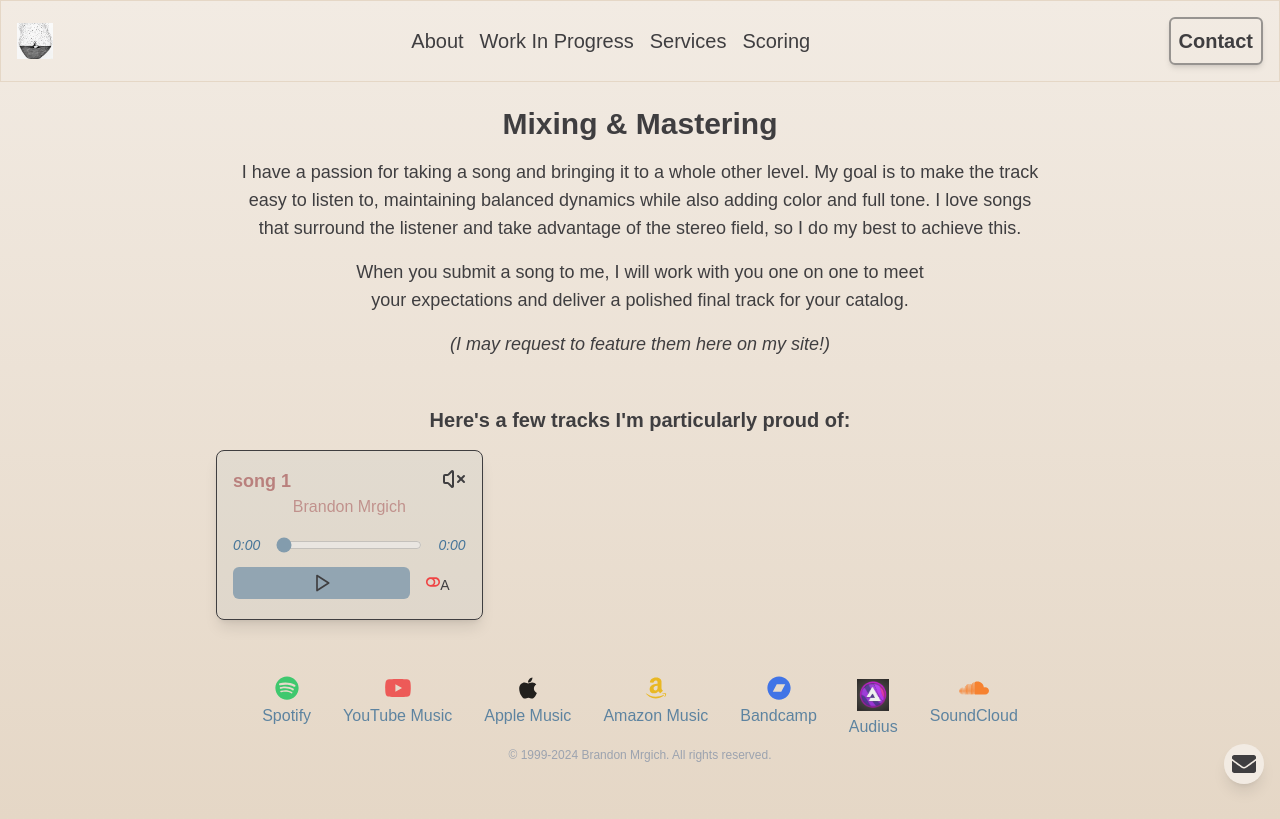
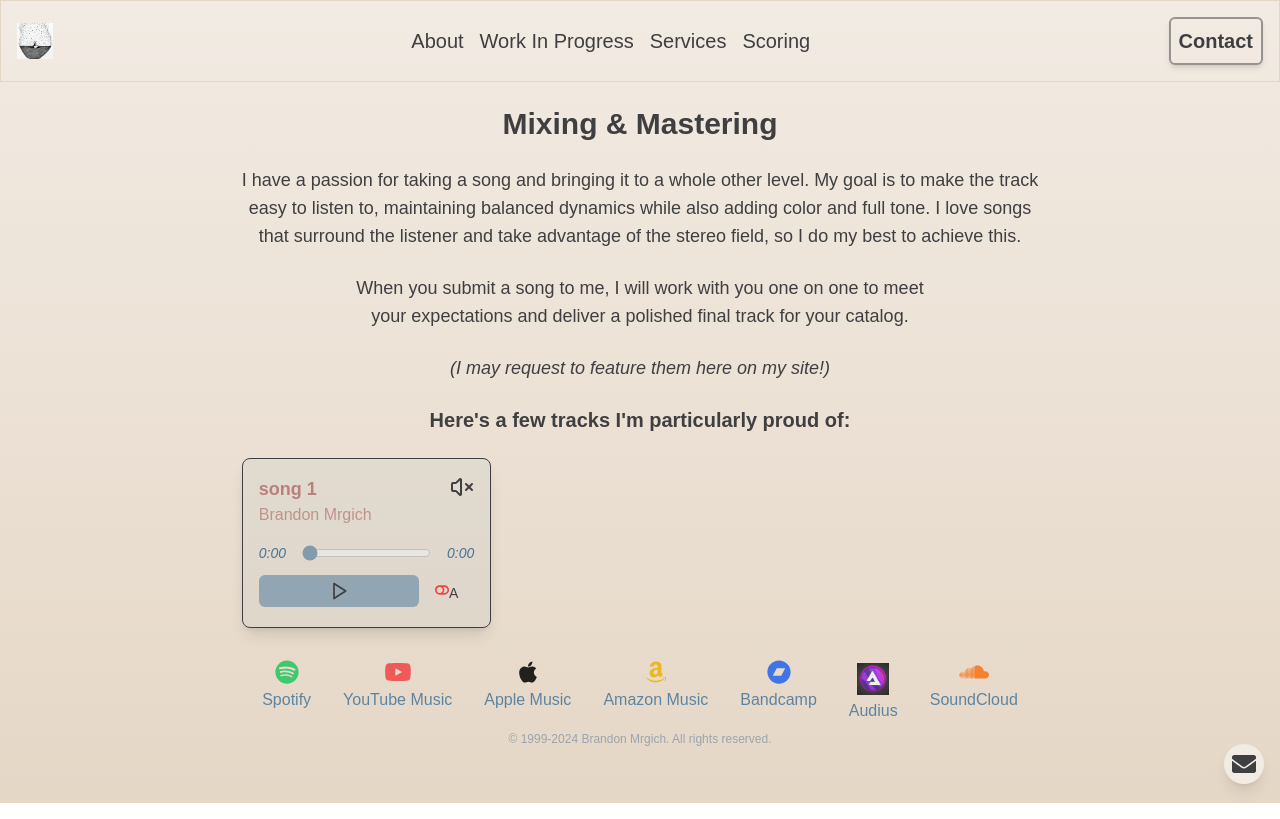
Before and after one commit to brandonmrgich/music-portfolio, a React (Create React App) app: page /#/services in a window 1280 px wide. Built offline with nearby package versions, Linux system fonts and the light colour scheme.

Commit message:
made page spacing and styling consistent. Fixed artist name position being wrongly centered on player cards.

```diff
--- a/src/App.js
+++ b/src/App.js
@@ -24,7 +24,7 @@ const App = () => {
 
     return (
         <Router>
-            <div className="min-h-screen flex flex-col text-comfy-dark bg-gradient-to-b from-comfy-light to-comfy-medium">
+            <div className="w-full min-h-screen flex flex-col text-comfy-dark bg-gradient-to-b from-comfy-light to-comfy-medium">
                 <nav className="p-4 border border-comfy-medium text-xl">
                     <div className="flex justify-between items-center">
                         <a href="https://linktr.ee/brandonamrgich">
--- a/src/components/AudioPlayer/ABCAudioPlayer.js
+++ b/src/components/AudioPlayer/ABCAudioPlayer.js
@@ -2,11 +2,7 @@ import React, { useState, useEffect, useCallback, useRef } from 'react';
 import { Play, Pause, LoaderCircle, Volume, Volume1, Volume2, VolumeX } from 'lucide-react';
 import { useAudio } from '../../Hooks'; // New custom hook
 
-// TODO: Adding artist to the tracks
-// - change url to url.ARTIST url.SRC
-// - OR
-// - urlArtist, urlSrc
-const ABCAudioPlayer = ({ id, src, title, artist, url, renderAdditionalControls }) => {
+const ABCAudioPlayer = ({ id, src, title, artist, links, renderAdditionalControls }) => {
     const {
         audioRef,
         isPlaying,
@@ -54,11 +50,11 @@ const ABCAudioPlayer = ({ id, src, title, artist, url, renderAdditionalControls
     error && console.log(error);
 
     return (
-        <div className="sm:p-4 md:p-4 p-1 max-h-30 sm:max-h-100 md:max-h-100 rounded-lg border border-comfy-dark bg-comfy-accent2 bg-opacity-5 shadow-lg transition-all duration-300 ease-in-out transform hover:scale-110 disabled:opacity-50 audio-player max-w-sm sm:max-w-sm md:max-w-xs lg:max-w-lg flex flex-col justify-between">
+        <div className="sm:p-4 md:p-4 p-1 max-h-30 sm:max-h-100 md:max-h-100 rounded-lg border border-comfy-dark bg-comfy-accent2 bg-opacity-5 shadow-lg transition-all duration-300 ease-in-out transform md:hover:scale-110 lg:hover:scale-110 disabled:opacity-50 audio-player max-w-sm sm:max-w-sm md:max-w-xs lg:max-w-lg flex flex-col justify-between">
             <div className="flex justify-between items-start snap-start">
                 <h3 className="truncate md:max-w-30 lg:max-w-m text-lg font-semibold text-white hover:text-pretty transition-all duration-700">
                     <a
-                        href={url || '#'}
+                        href={links.song || '#'}
                         className="max-w-xs text-comfy-accent1 hover:text-comfy-accent2 transition-all duration-300"
                     >
                         {title}
@@ -94,7 +90,7 @@ const ABCAudioPlayer = ({ id, src, title, artist, url, renderAdditionalControls
 
             <h4 className="mb-2 truncate md:max-w-30 lg:max-w-sm text-md font-light text-white hover:text-pretty transition-all duration-700">
                 <a
-                    href={url || '#'}
+                    href={links.artist || '#'}
                     className="max-w-xs opacity-80 text-comfy-accent1 hover:text-comfy-accent2 transition-all duration-300"
                 >
                     {artist}
--- a/src/components/AudioPlayer/AudioComparisonPlayer.js
+++ b/src/components/AudioPlayer/AudioComparisonPlayer.js
@@ -2,7 +2,7 @@ import React, { useState, useCallback, useEffect } from 'react';
 import ABCAudioPlayer from './ABCAudioPlayer';
 import { FaToggleOn, FaToggleOff } from 'react-icons/fa';
 
-const AudioComparisonPlayer = ({ id, before, after, title, url }) => {
+const AudioComparisonPlayer = ({ id, before, after, title, links }) => {
     const [isBeforeAudio, setIsBeforeAudio] = useState(true);
     const [currentSrc, setCurrentSrc] = useState(before);
 
@@ -43,7 +43,7 @@ const AudioComparisonPlayer = ({ id, before, after, title, url }) => {
             id={id}
             src={currentSrc}
             title={title}
-            url={url}
+            links={links}
             renderAdditionalControls={renderAdditionalControls}
         />
     );
--- a/src/components/AudioPlayer/AudioGrid.js
+++ b/src/components/AudioPlayer/AudioGrid.js
@@ -19,7 +19,7 @@ const mapTracks = (tracks, isComparison) => {
                 <AudioComparisonPlayer
                     key={track.id}
                     id={track.id}
-                    url={track.url}
+                    links={track.links}
                     before={track.before}
                     after={track.after}
                     title={track.title}
@@ -28,7 +28,7 @@ const mapTracks = (tracks, isComparison) => {
                 <AudioPlayer
                     key={track.id}
                     id={track.id}
-                    url={track.url}
+                    links={track.links}
                     src={track.src}
                     title={track.title}
                 />
@@ -48,7 +48,7 @@ const mapTracks = (tracks, isComparison) => {
 const AudioGrid = ({ tracks, isComparison }) => {
     console.log({ tracks });
     return (
-        <div className="audio-grid grid sm:grid-cols-1 md:grid-cols-2 lg:grid-cols-3 gap-6">
+        <div className="audio-grid grid justify-self-center sm:grid-cols-1 md:grid-cols-2 lg:grid-cols-3 gap-6">
             {mapTracks(tracks, isComparison)}
         </div>
     );
--- a/src/components/AudioPlayer/AudioLoader.js
+++ b/src/components/AudioPlayer/AudioLoader.js
@@ -23,6 +23,7 @@ class AudioLoader {
             src: track.src ? `/audio/${trackType}/${track.src}` : null,
             before: track.before ? `/audio/${trackType}/${track.before}` : null,
             after: track.after ? `/audio/${trackType}/${track.after}` : null,
+            links: track.links ? `/audio/${trackType}/${track.links}` : null,
         }));
     }
 
--- a/src/components/AudioPlayer/AudioPlayer.js
+++ b/src/components/AudioPlayer/AudioPlayer.js
@@ -2,7 +2,7 @@ import React, { useState, useEffect } from 'react';
 import ABCAudioPlayer from './ABCAudioPlayer';
 import { Heart } from 'lucide-react';
 
-const AudioPlayer = ({ id, src, title, url }) => {
+const AudioPlayer = ({ id, src, title, links }) => {
     const [likes, setLikes] = useState(0);
     const [hasLiked, setHasLiked] = useState(false);
 
@@ -40,7 +40,7 @@ const AudioPlayer = ({ id, src, title, url }) => {
             id={id}
             src={src}
             title={title}
-            url={url}
+            links={links}
             renderAdditionalControls={renderAdditionalControls}
         />
     );
--- a/src/components/AudioPlayer/defaultTracklist.json
+++ b/src/components/AudioPlayer/defaultTracklist.json
@@ -3,75 +3,79 @@
         {
             "id": 1,
             "title": "Song with a very long title that will wrap Song with a very long title that will wrap",
+            "artist": "Artist Name",
             "src": "default.mp3",
-            "url": "https://google.com"
+            "links": {
+                "artist": "https://google.com",
+                "song": "https://google.com"
+            }
         },
         {
             "id": 2,
             "title": "Closer",
+            "artist": "Artist Name",
             "src": "Closer.mp3",
-            "url": "https://google.com"
+            "links": {
+                "artist": "https://google.com",
+                "song": "https://google.com"
+            }
         },
         {
             "id": 3,
             "title": "Song with a very long title that will wrap Song with a very long title that will wrap",
+            "artist": "Artist Name",
             "src": "default.mp3",
-            "url": "https://google.com"
+            "links": {
+                "artist": "https://google.com",
+                "song": "https://google.com"
+            }
         },
         {
             "id": 4,
             "title": "Closer",
+            "artist": "Artist Name",
             "src": "Closer.mp3",
-            "url": "https://google.com"
-        },
-        {
-            "id": 5,
-            "title": "Song with a very long title that will wrap Song with a very long title that will wrap",
-            "src": "default.mp3",
-            "url": "https://google.com"
-        },
-        {
-            "id": 6,
-            "title": "Closer",
-            "src": "Closer.mp3",
-            "url": "https://google.com"
-        },
-        {
-            "id": 7,
-            "title": "Song with a very long title that will wrap Song with a very long title that will wrap",
-            "src": "default.mp3",
-            "url": "https://google.com"
-        },
-        {
-            "id": 8,
-            "title": "Closer",
-            "src": "Closer.mp3",
-            "url": "https://google.com"
+            "links": {
+                "artist": "https://google.com",
+                "song": "https://google.com"
+            }
         }
     ],
 
     "SCORING": [
         {
-            "id": 9,
+            "id": 5,
             "title": "default1",
+            "artist": "Artist Name",
             "src": "default.mp3",
-            "url": "https://google.com"
+            "links": {
+                "artist": "https://google.com",
+                "song": "https://google.com"
+            }
         },
         {
-            "id": 10,
+            "id": 6,
             "title": "Closer",
+            "artist": "Artist Name",
             "src": "Closer.mp3",
-            "url": "https://google.com"
+            "links": {
+                "artist": "https://google.com",
+                "song": "https://google.com"
+            }
         }
     ],
 
     "REEL": [
         {
-            "id": 11,
+            "id": 7,
             "title": "song 1",
+            "artist": "Artist Name",
             "before": "default.mp3",
             "after": "default2.mp3",
-            "url": "https://google.com"
+            "links": {
+                "artist": "https://google.com",
+                "song": "https://google.com"
+            }
         }
     ]
 }
--- a/src/components/Scoring.js
+++ b/src/components/Scoring.js
@@ -18,11 +18,12 @@ const Scoring = ({ isAdmin }) => {
     }
 
     return (
-        <div className="in-work text-center text-balance p-6 max-w-4xl mx-auto space-y-12">
-            <h1 className="text-3xl font-bold mb-8 text-primary-dark">Film & Videogame Scoring</h1>
-            <section>
-                <p className="text-lg text-secondary-dark mb-4 text-center">...</p>
-                <p className="text-lg text-secondary-dark mb-4 text-center">
+        <div className="in-work ">
+            <section className="text-center text-balance p-6 max-w-4xl mx-auto space-y-6 ">
+                <h2 className="text-3xl font-semibold mb-4 text-primary-dark">
+                    Film & Videogame Scoring
+                </h2>
+                <p className="text-lg text-secondary-dark ">
                     Here are some tracks that made it into various projects, just as Gamejams, Film
                     Festivals, etc
                 </p>
--- a/src/components/Services.js
+++ b/src/components/Services.js
@@ -20,9 +20,11 @@ const Services = ({ isAdmin }) => {
     }
 
     return (
-        <div className="text-center block text-balance services p-6 max-w-4xl mx-auto space-y-12">
-            <section className="mixing-mastering space-y-4">
-                <h2 className=" text-3xl font-semibold text-primary-dark">Mixing & Mastering</h2>
+        <div className="">
+            <section className="mixing-mastering space-y-6 text-center block text-balance services p-6 max-w-4xl mx-auto ">
+                <h2 className="mb-4 text-3xl font-semibold text-primary-dark">
+                    Mixing & Mastering
+                </h2>
                 <p className="text-lg text-secondary-dark">
                     I have a passion for taking a song and bringing it to a whole other level. My
                     goal is to make the track easy to listen to, maintaining balanced dynamics while
@@ -36,12 +38,13 @@ const Services = ({ isAdmin }) => {
                 <p className="text-lg text-secondary-dark italic">
                     (I may request to feature them here on my site!)
                 </p>
-            </section>
 
-            <section className="sample-reel space-y-4">
                 <h2 className="text-xl font-semibold text-primary-dark">
                     Here's a few tracks I'm particularly proud of:
                 </h2>
+            </section>
+
+            <section className="sample-reel max-w-4xl mx-auto space-y-12">
                 <AudioGrid tracks={tracks} isComparison={isComparison} />
             </section>
 
--- a/src/index.css
+++ b/src/index.css
@@ -8,6 +8,8 @@ body {
     padding: 0;
     min-height: 100vh; /* Ensures the body takes at least the full viewport height */
     font-family: Arial, sans-serif; /* Optional: Set a global font */
+    overflow-wrap: normal;
+    /*TODO: Color wrap around "root" region*/
 }
 
 a {
```
